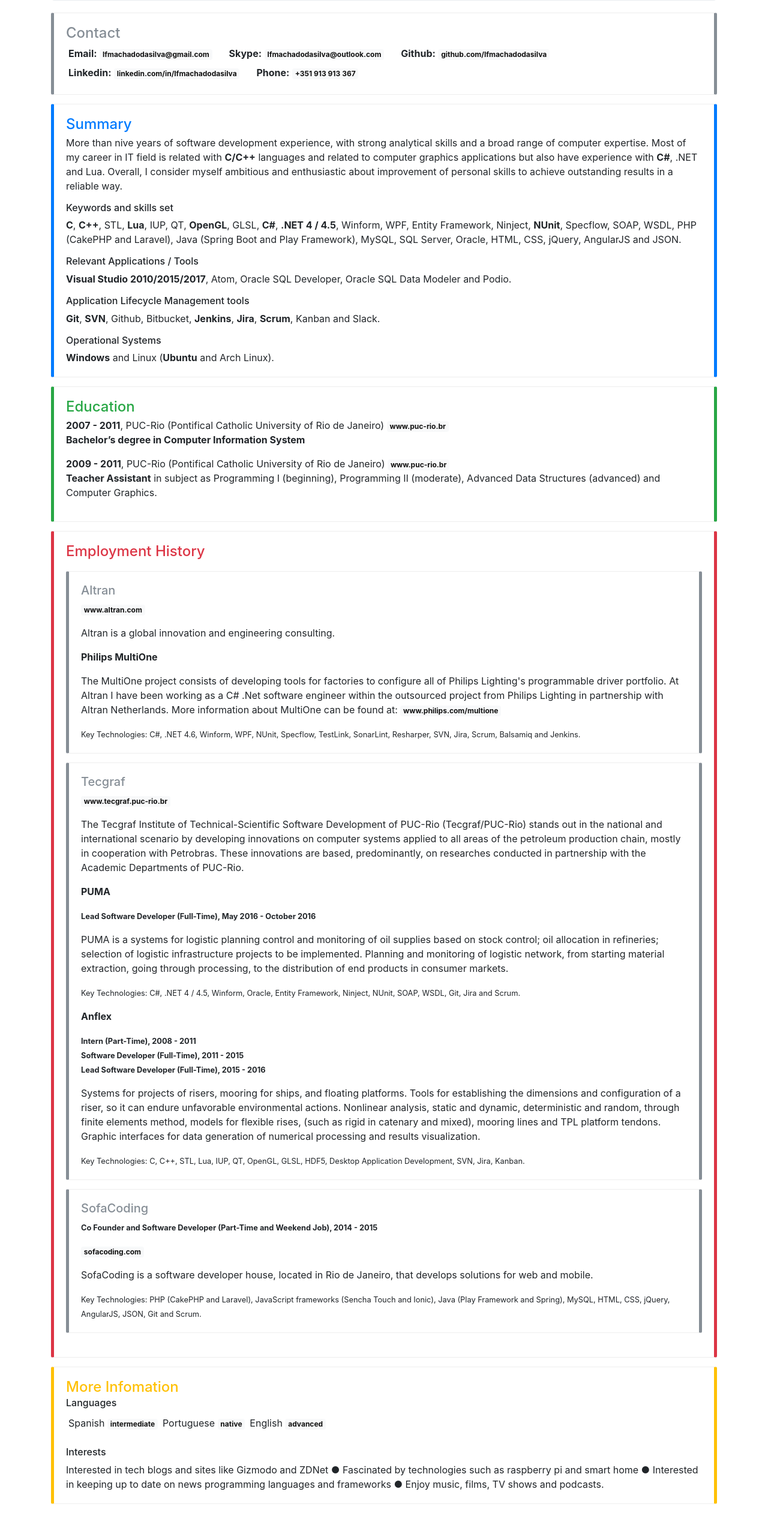
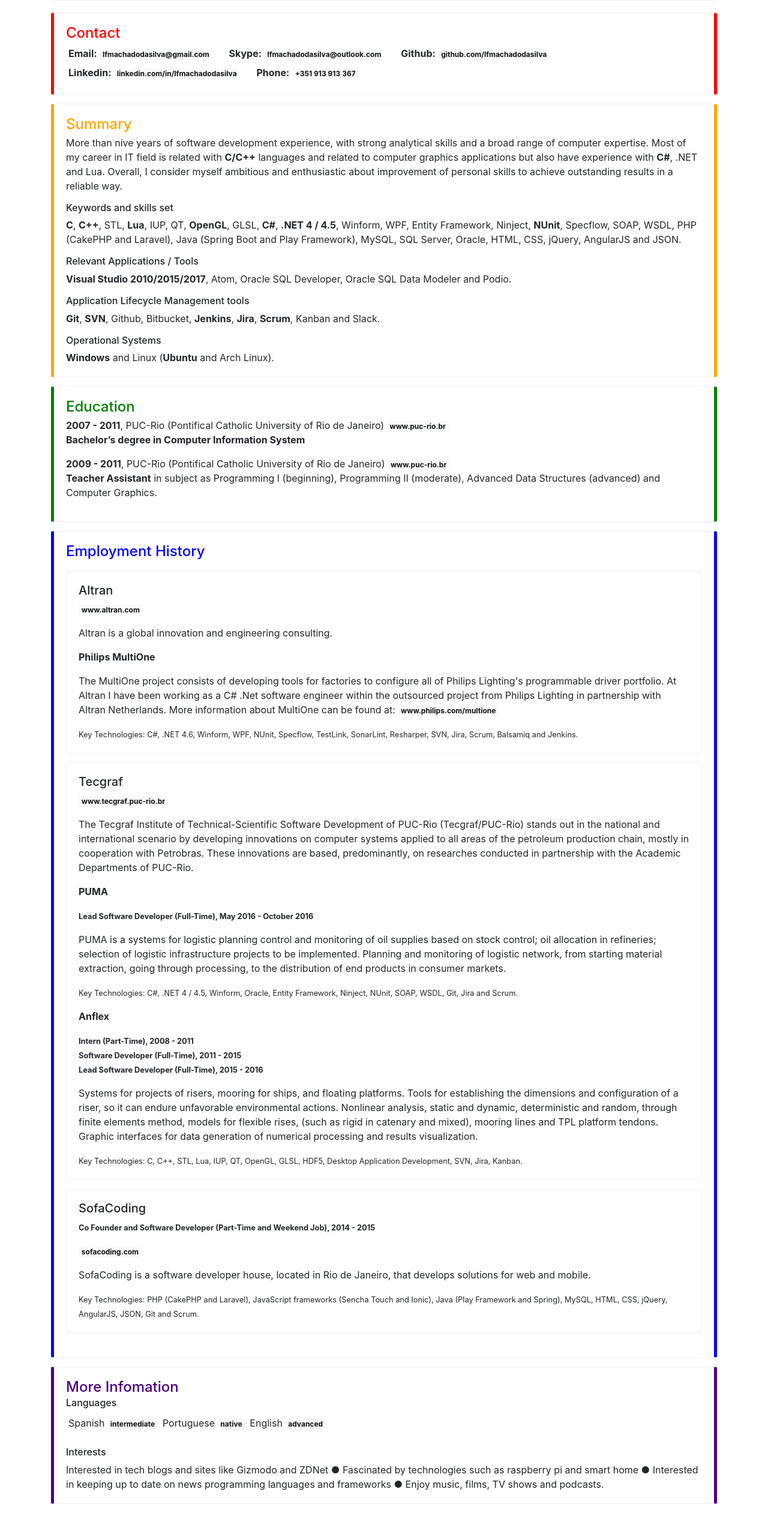
Before and after one commit to lfmachadodasilva/lfmachadodasilva.github.io, a plain HTML site: page index.html in a window 1280 px wide. Shown: the part 232-2759 px from the top of the page at 60% size. Drawn offline with nearby package versions, Linux system fonts and the light colour scheme.

Commit message:
Update color to follow rainbow #12

```diff
--- a/myCss.css
+++ b/myCss.css
@@ -20,49 +20,63 @@
 }
 
 .bs-callout-contact {
-    border-left-color: #868e96;
-	border-right-color: #868e96;
+    border-left-color: red;
+	border-right-color: red;
 }
 .bs-callout-contact h4 {
-    color: #868e96;
+    color: red;
+}
+
+.bs-callout-summary {
+    border-left-color: orange;
+	border-right-color: orange;
+}
+.bs-callout-summary h4 {
+    color: orange;
+}
+
+.bs-callout-keywords {
+    border-left-color: #FFD800;
+	border-right-color: #FFD800;
+}
+.bs-callout-keywords h4 {
+    color: #FFD800;
+}
+
+.bs-callout-education {
+    border-left-color: green;
+	border-right-color: green;
+}
+.bs-callout-education h4 {
+    color: green;
+}
+
+.bs-callout-history {
+    border-left-color: blue;
+	border-right-color: blue;
+}
+.bs-callout-history h4 {
+    color: blue;
 }
 
 .bs-callout-historyItem {
-    border-left-color: #868e96;
-	border-right-color: #868e96;
-}
-.bs-callout-historyItem h5 {
-    color: #868e96;
-}
-
-.bs-callout-summary {
-    border-left-color: #007bff;
-	border-right-color: #007bff;
-}
-.bs-callout-summary h4 {
-    color: #007bff;
-}
-
-.bs-callout-education {
-    border-left-color: #28a745;
-	border-right-color: #28a745;
-}
-.bs-callout-education h4 {
-    color: #28a745;
-}
-
-.bs-callout-history {
-    border-left-color: #dc3545;
-	border-right-color: #dc3545;
-}
-.bs-callout-history h4 {
-    color: #dc3545;
+    border: 1px solid #eee;
+    border-left-width: 1px;
+	border-right-width: 1px;
 }
 
 .bs-callout-plus {
-    border-left-color: #ffc107;
-	border-right-color: #ffc107;
+    border-left-color: indigo;
+	border-right-color: indigo;
 }
 .bs-callout-plus h4 {
-    color: #ffc107;
+    color: indigo;
 }
+
+.bs-callout-next {
+    border-left-color: violet;
+	border-right-color: violet;
+}
+.bs-callout-next h4 {
+    color: violet;
+}
```
